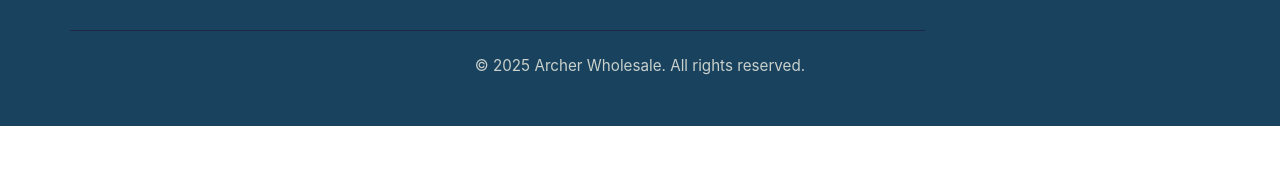
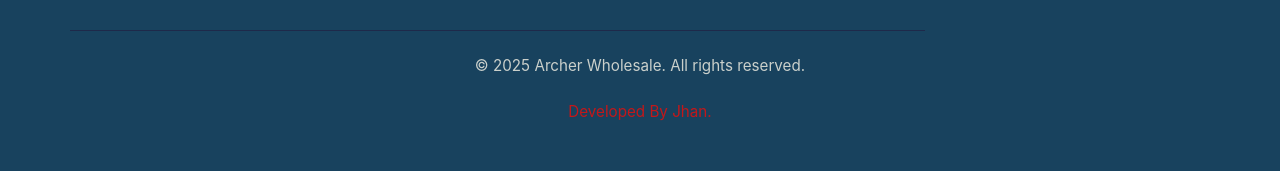
Before and after one commit to yontanhabtmu45/archer-frontend, a React (Vite) app: page /login in a window 1280 px wide. Shown: the part 571-744 px from the top of the page. Built offline with nearby package versions, Linux system fonts and the light colour scheme.

Commit message:
add name of developer

```diff
--- a/src/markup/components/Footer/Footer.jsx
+++ b/src/markup/components/Footer/Footer.jsx
@@ -143,7 +143,10 @@
               <div className="text-center">
                 <p className="text-center">
                   &copy; {new Date().getFullYear()} Archer Wholesale. All rights
-                  reserved.
+                  reserved. <br /> <br />
+                  <a href="https://yonatan-habtamu.vercel.app/" target="_blank">
+                  Developed By Jhan.
+                  </a>
                 </p>
               </div>
             </div>
```
